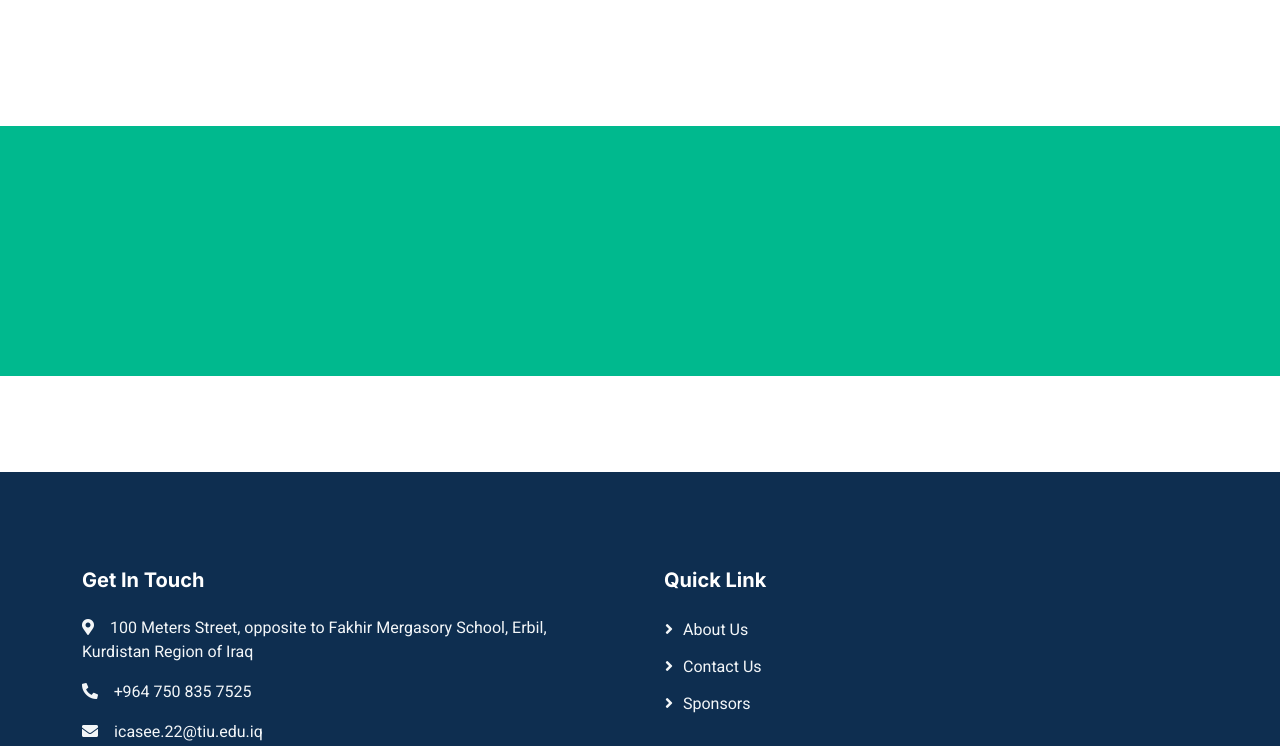
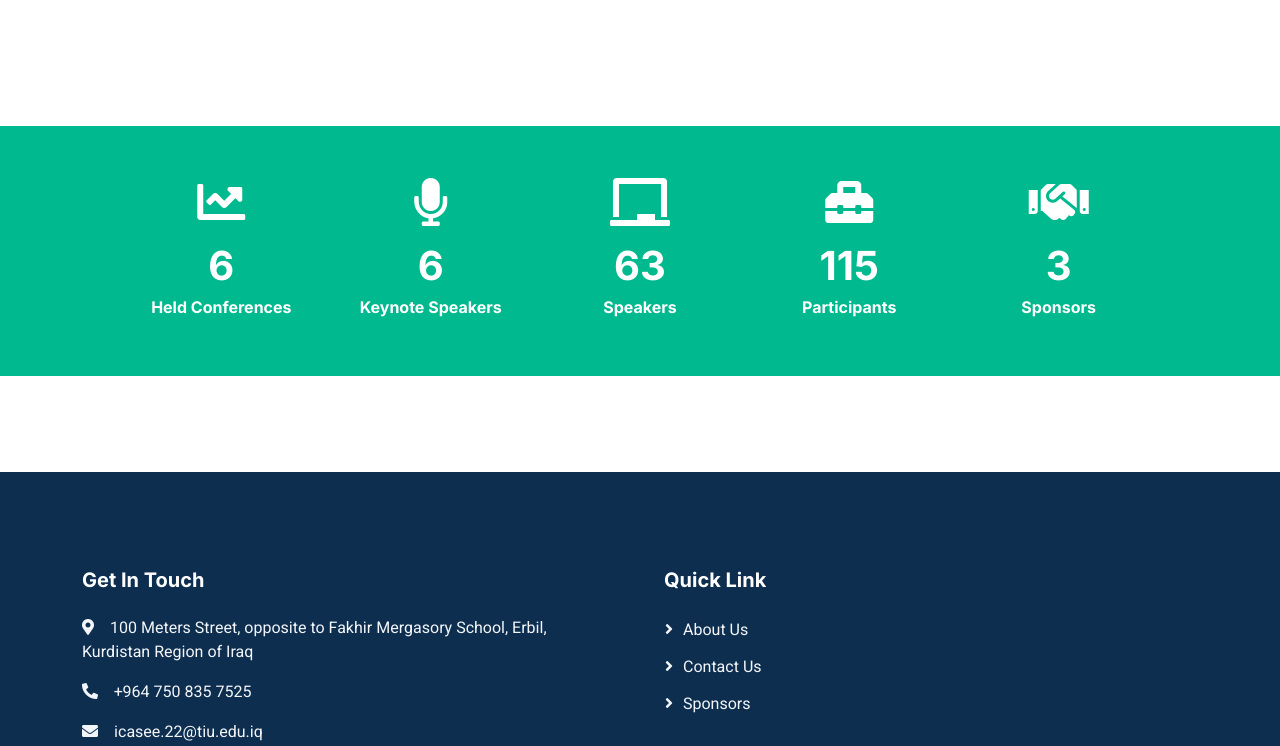
Before and after one commit to ox0d/ox0d.github.io, a plain HTML site: page index.html in a window 1280 px wide. Shown: the part 1400-2146 px from the top of the page. Drawn offline with nearby package versions, Linux system fonts and the light colour scheme.

Commit message:
Working on counter-section part

```diff
--- a/index.html
+++ b/index.html
@@ -112,18 +112,55 @@
         <!-- About End -->
 
         <!-- counter-section Start -->
-        <div class="container-xxl bg-primary my-6 wow fadeInUp" data-wow-delay="0.1s">
-            <div class="container px-lg-5">
+        <div class="container-fluid bg-primary my-6 wow fadeInUp" data-wow-delay="0.1s">
+            <div class="container-fluid ">
                 <div class="row align-items-center" style="height: 250px;">
                     <div class="col-1"></div>
-                    <div class="col-2">
-                        <div class="row"></div>
-                        <div class="row"></div>
+                    <div class="col-2 text-center">
+                        <div class="row pb-3">
+                            <i class="text-white fa fa-chart-line fa-3x"></i>
+                        </div>
+                        <div class="row">
+                            <h1 class="text-white">6</h1>
+                            <h6 class="text-white">Held Conferences</h6>
+                        </div>
                     </div>
-                    <div class="col-2"></div>
-                    <div class="col-2"></div>
-                    <div class="col-2"></div>
-                    <div class="col-2"></div>
+                    <div class="col-2 text-center">
+                        <div class="row pb-3">
+                            <i class="text-white fa fa-microphone fa-3x"></i>
+                        </div>
+                        <div class="row">
+                            <h1 class="text-white">6</h1>
+                            <h6 class="text-white">Keynote Speakers</h6>
+                        </div>
+                    </div>
+                    <div class="col-2 text-center">
+                        <div class="row pb-3">
+                            <i class="text-white fa fa-chalkboard fa-3x"></i>
+                        </div>
+                        <div class="row">
+                            <h1 class="text-white">63</h1>
+                            <h6 class="text-white">Speakers</h6>
+                        </div>
+                    </div>
+                    <div class="col-2 text-center">
+                        <div class="row pb-3">
+                            <i class="text-white fa fa-toolbox fa-3x"></i>
+                        </div>
+                        <div class="row">
+                            <h1 class="text-white">115</h1>
+                            <h6 class="text-white">Participants</h6>
+                        </div>
+                    </div>
+                    <div class="col-2 text-center">
+                        <div class="row pb-3">
+                            <i class="text-white fa fa-handshake fa-3x"></i>
+                        </div>
+                        <div class="row">
+                            <h1 class="text-white">3</h1>
+                            <h6 class="text-white">Sponsors</h6>
+                        </div>
+                    </div>
                     <div class="col-1"></div>
                 </div>
             </div>
```
